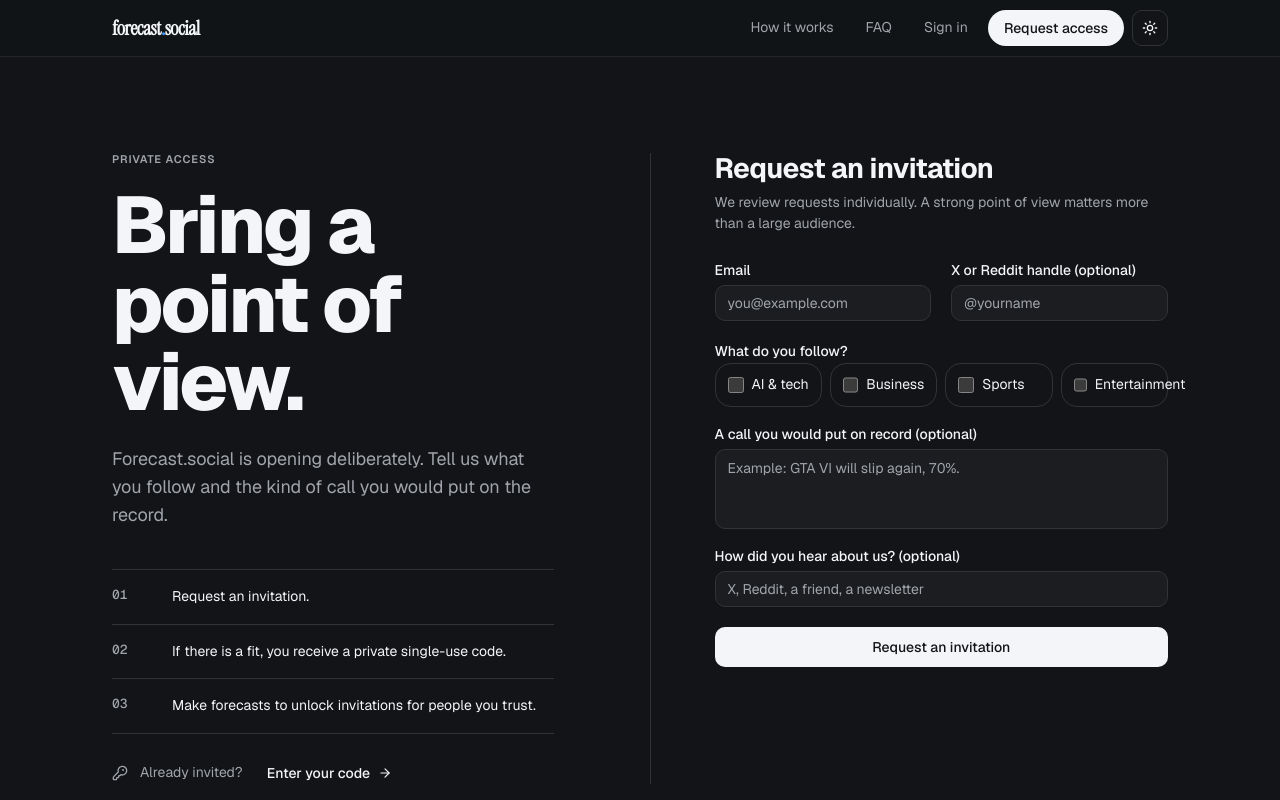
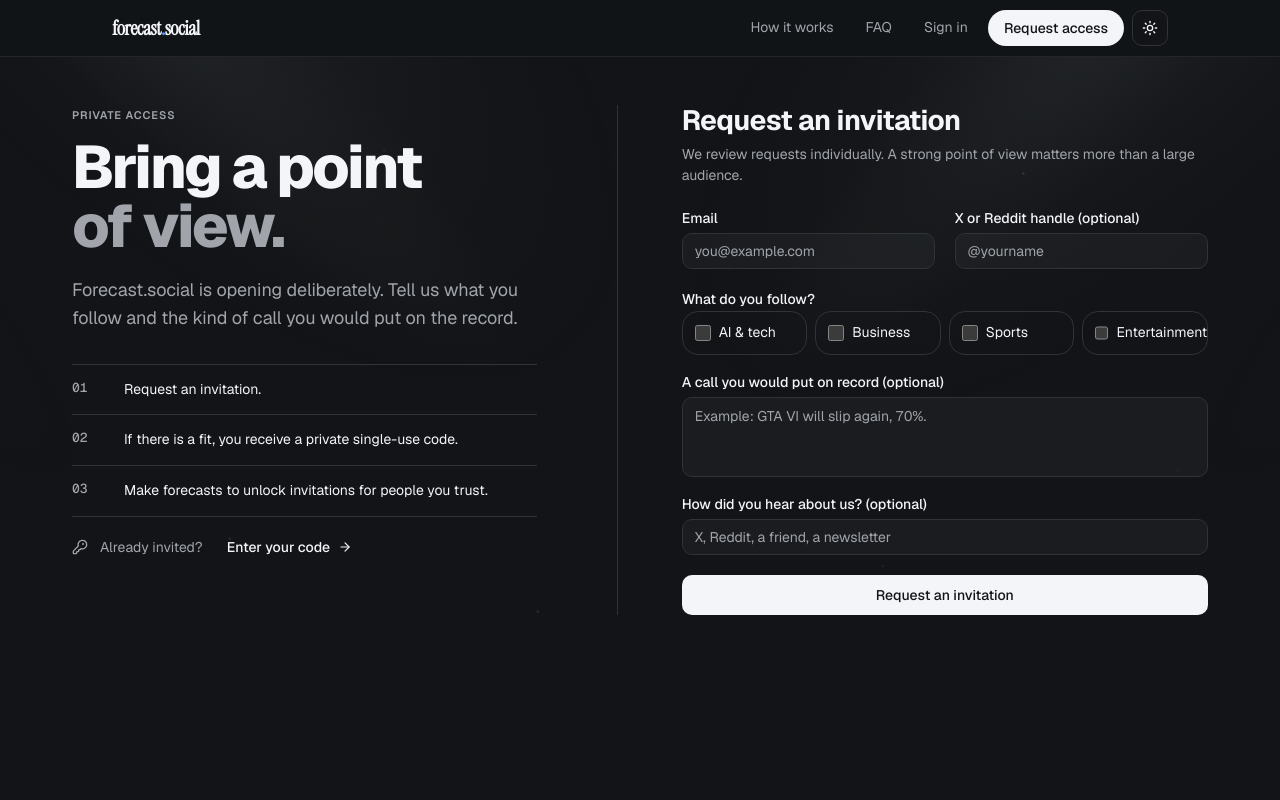
Before and after one commit to WarriorSushi/forecast.social, a Next.js app: page /early-access in a window 1280 px wide. Shown: the top 800 px of the page. Built offline with nearby package versions, Linux system fonts and the light colour scheme; no server answers.

Commit message:
feat: refine marketing hero atmosphere

```diff
--- a/src/app/(marketing)/early-access/page.tsx
+++ b/src/app/(marketing)/early-access/page.tsx
@@ -2,6 +2,7 @@ import Link from "next/link";
 import { ArrowRight, KeyRound } from "lucide-react";
 
 import { EarlyAccessForm } from "@/components/auth/early-access-form";
+import { SpotlightNew } from "@/components/aceternity/spotlight-new";
 import { Button } from "@/components/ui/button";
 
 export const metadata = {
@@ -11,19 +12,31 @@ export const metadata = {
 
 export default function EarlyAccessPage() {
   return (
-    <main className="mx-auto w-full max-w-[1120px] px-5 py-14 sm:px-8 sm:py-24">
-      <div className="grid gap-14 lg:grid-cols-[0.92fr_1.08fr] lg:gap-24">
-        <header>
-          <p className="text-overline text-muted-foreground">private access</p>
-          <h1 className="mt-5 max-w-[11ch] font-display text-display-md leading-[0.98] tracking-[-0.035em] text-foreground sm:text-display-lg">
-            Bring a point of view.
+    <main className="relative isolate min-h-[calc(100svh-3.5rem)] overflow-hidden">
+      <SpotlightNew
+        duration={15}
+        height={1100}
+        translateY={-520}
+        width={500}
+        smallWidth={210}
+        xOffset={48}
+      />
+      <div className="relative z-10 mx-auto w-full max-w-[1200px] px-5 py-10 sm:px-8 sm:py-14 lg:py-12">
+        <div className="grid gap-12 lg:grid-cols-[0.88fr_1.12fr] lg:gap-16 xl:gap-20">
+          <header className="lg:pt-1">
+            <p className="text-overline text-muted-foreground">
+              private access
+            </p>
+            <h1 className="mt-4 font-display text-[44px] font-extrabold leading-[0.98] tracking-[-0.04em] text-foreground sm:text-[52px] lg:text-[56px] xl:text-[60px]">
+              <span className="block">Bring a point{" "}</span>
+              <span className="block text-muted-foreground">of view.</span>
             </h1>
-          <p className="mt-6 max-w-[46ch] text-body-lg text-muted-foreground">
+            <p className="mt-5 max-w-[43ch] text-body text-muted-foreground sm:text-body-lg">
               Forecast.social is opening deliberately. Tell us what you follow
               and the kind of call you would put on the record.
             </p>
 
-          <div className="mt-10 border-y border-border">
+            <div className="mt-8 border-y border-border">
               <AccessStep number="01" text="Request an invitation." />
               <AccessStep
                 number="02"
@@ -35,12 +48,16 @@ export default function EarlyAccessPage() {
               />
             </div>
 
-          <div className="mt-7 flex items-center gap-3">
+            <div className="mt-5 flex flex-wrap items-center gap-x-3 gap-y-1">
               <KeyRound className="size-4 text-muted-foreground" />
               <span className="text-body-sm text-muted-foreground">
                 Already invited?
               </span>
-            <Button asChild variant="link" className="h-auto p-0 text-foreground">
+              <Button
+                asChild
+                variant="link"
+                className="h-auto p-0 text-foreground"
+              >
                 <Link href="/sign-up">
                   Enter your code <ArrowRight className="size-3.5" />
                 </Link>
@@ -48,8 +65,8 @@ export default function EarlyAccessPage() {
             </div>
           </header>
 
-        <section className="lg:border-l lg:border-border lg:pl-16">
-          <div className="mb-7">
+          <section className="lg:border-l lg:border-border lg:pl-12 xl:pl-16">
+            <div className="mb-6">
               <h2 className="font-display text-headline text-foreground">
                 Request an invitation
               </h2>
@@ -61,13 +78,14 @@ export default function EarlyAccessPage() {
             <EarlyAccessForm />
           </section>
         </div>
+      </div>
     </main>
   );
 }
 
 function AccessStep({ number, text }: { number: string; text: string }) {
   return (
-    <div className="grid grid-cols-[44px_1fr] gap-4 border-b border-border py-4 last:border-b-0">
+    <div className="grid grid-cols-[40px_1fr] gap-3 border-b border-border py-3.5 last:border-b-0">
       <span className="font-mono text-caption text-muted-foreground">
         {number}
       </span>
--- a/src/app/globals.css
+++ b/src/app/globals.css
@@ -38,6 +38,8 @@
 
   --ring:                 oklch(17% 0.016 260);
   --radius:               0.75rem;
+
+  --ambient-point:        oklch(36% 0.015 255 / 0.28);
 }
 
 /* =====================================================================
@@ -76,6 +78,8 @@
   --shadow-elevated:      0 8px 32px -8px oklch(0% 0 0 / 0.40), 0 2px 8px -2px oklch(0% 0 0 / 0.30);
 
   --ring:                 oklch(97% 0.004 250);
+
+  --ambient-point:        oklch(86% 0.012 250 / 0.22);
 }
 
 /* =====================================================================
@@ -246,6 +250,19 @@
 }
 
 @layer utilities {
+  .forecast-ambient-field {
+    mask-image: linear-gradient(to bottom, transparent, black 12%, black 82%, transparent);
+  }
+
+  .forecast-ambient-point {
+    position: absolute;
+    width: 2px;
+    height: 2px;
+    border-radius: 999px;
+    background: var(--ambient-point);
+    animation: forecast-ambient-drift 20s cubic-bezier(0.22, 1, 0.36, 1) infinite alternate;
+  }
+
   .scrollbar-none {
     scrollbar-width: none;
   }
@@ -254,3 +271,24 @@
     display: none;
   }
 }
+
+@keyframes forecast-ambient-drift {
+  0% {
+    opacity: 0.25;
+    transform: translate3d(0, 8px, 0) scale(0.8);
+  }
+  55% {
+    opacity: 0.8;
+  }
+  100% {
+    opacity: 0.35;
+    transform: translate3d(12px, -20px, 0) scale(1.2);
+  }
+}
+
+@media (prefers-reduced-motion: reduce) {
+  .forecast-ambient-point {
+    animation: none;
+    opacity: 0.45;
+  }
+}
--- a/src/components/aceternity/spotlight-new.tsx
+++ b/src/components/aceternity/spotlight-new.tsx
@@ -1,7 +1,6 @@
 "use client";
 
-import React from "react";
-import { motion } from "motion/react";
+import { motion, useReducedMotion } from "motion/react";
 
 /**
  * Adapted from Aceternity "Spotlight New". Two animated radial-gradient
@@ -23,6 +22,7 @@ type SpotlightProps = {
   smallWidth?: number;
   duration?: number;
   xOffset?: number;
+  showField?: boolean;
 };
 
 const DEFAULTS: Required<SpotlightProps> = {
@@ -39,7 +39,19 @@ const DEFAULTS: Required<SpotlightProps> = {
   smallWidth: 240,
   duration: 7,
   xOffset: 100,
+  showField: true,
 };
+
+const AMBIENT_POINTS = [
+  { left: "8%", top: "24%", delay: "-9s", duration: "18s" },
+  { left: "17%", top: "67%", delay: "-3s", duration: "22s" },
+  { left: "29%", top: "15%", delay: "-14s", duration: "24s" },
+  { left: "41%", top: "77%", delay: "-6s", duration: "20s" },
+  { left: "56%", top: "31%", delay: "-17s", duration: "26s" },
+  { left: "68%", top: "71%", delay: "-11s", duration: "21s" },
+  { left: "79%", top: "18%", delay: "-5s", duration: "23s" },
+  { left: "91%", top: "58%", delay: "-13s", duration: "25s" },
+] as const;
 
 export const SpotlightNew = (props: SpotlightProps = {}) => {
   const {
@@ -52,23 +64,47 @@ export const SpotlightNew = (props: SpotlightProps = {}) => {
     smallWidth,
     duration,
     xOffset,
+    showField,
   } = { ...DEFAULTS, ...props };
+  const shouldReduceMotion = useReducedMotion();
+
+  const sweepTransition = shouldReduceMotion
+    ? { duration: 0 }
+    : {
+        duration,
+        repeat: Infinity,
+        repeatType: "reverse" as const,
+        ease: "easeInOut" as const,
+      };
 
   return (
     <motion.div
-      initial={{ opacity: 0 }}
+      initial={shouldReduceMotion ? false : { opacity: 0 }}
       animate={{ opacity: 1 }}
-      transition={{ duration: 1.5 }}
+      transition={{ duration: shouldReduceMotion ? 0 : 1.2 }}
       className="pointer-events-none absolute inset-0 h-full w-full overflow-hidden"
+      aria-hidden="true"
     >
+      {showField ? (
+        <div className="forecast-ambient-field absolute inset-0">
+          {AMBIENT_POINTS.map((point) => (
+            <span
+              key={`${point.left}-${point.top}`}
+              className="forecast-ambient-point"
+              style={{
+                left: point.left,
+                top: point.top,
+                animationDelay: point.delay,
+                animationDuration: point.duration,
+              }}
+            />
+          ))}
+        </div>
+      ) : null}
+
       <motion.div
-        animate={{ x: [0, xOffset, 0] }}
-        transition={{
-          duration,
-          repeat: Infinity,
-          repeatType: "reverse",
-          ease: "easeInOut",
-        }}
+        animate={shouldReduceMotion ? { x: 0 } : { x: [0, xOffset, 0] }}
+        transition={sweepTransition}
         className="absolute top-0 left-0 w-screen h-screen pointer-events-none"
       >
         <div
@@ -101,13 +137,8 @@ export const SpotlightNew = (props: SpotlightProps = {}) => {
       </motion.div>
 
       <motion.div
-        animate={{ x: [0, -xOffset, 0] }}
-        transition={{
-          duration,
-          repeat: Infinity,
-          repeatType: "reverse",
-          ease: "easeInOut",
-        }}
+        animate={shouldReduceMotion ? { x: 0 } : { x: [0, -xOffset, 0] }}
+        transition={sweepTransition}
         className="absolute top-0 right-0 w-screen h-screen pointer-events-none"
       >
         <div
```
Also changed, not shown: src/app/(marketing)/page.tsx (+11 -13 lines). Lines whose indentation alone changed are shown as unchanged.
